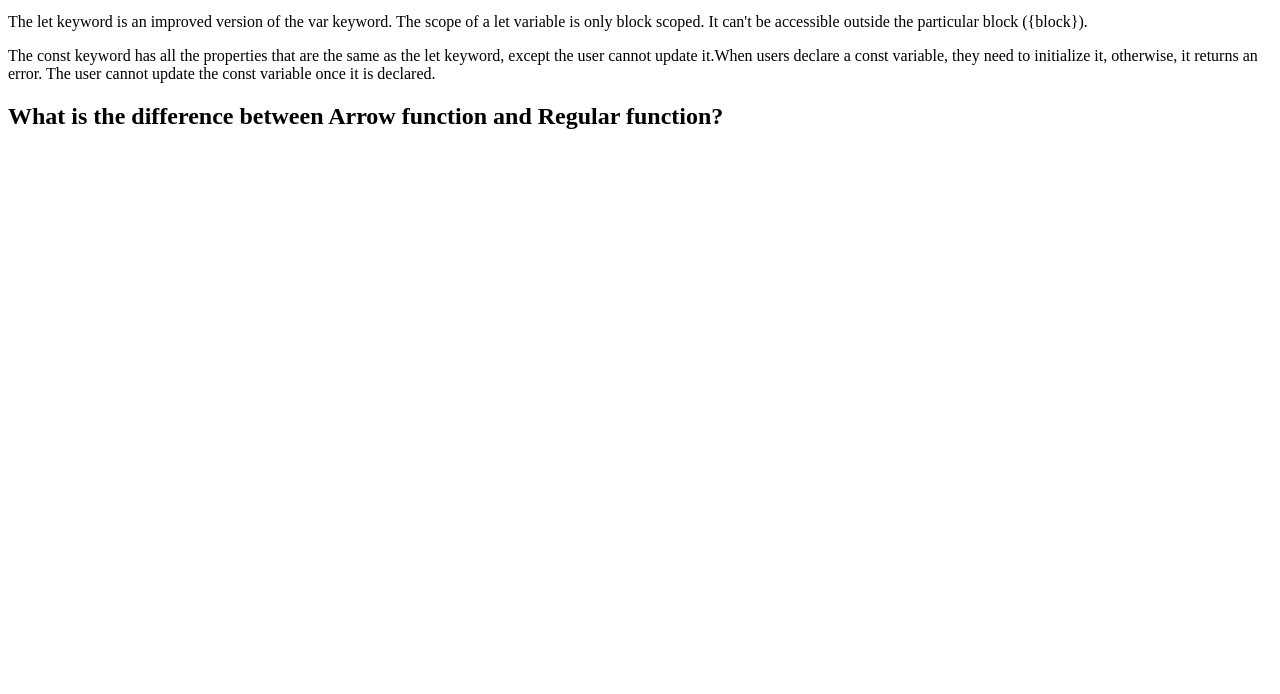
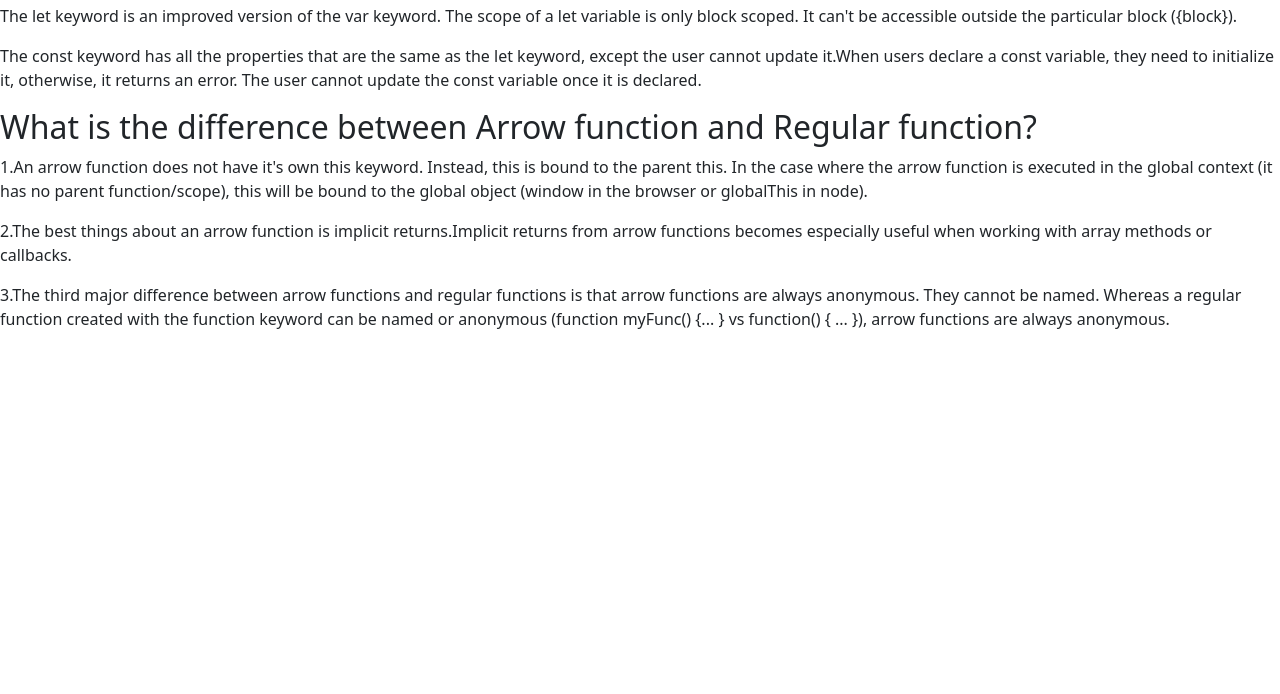
Before and after one commit to bhabna01/Influencer-News, a plain HTML site: page blog.html in a window 1280 px wide. Shown: the part 106-800 px from the top of the page. Drawn offline with nearby package versions, Linux system fonts and the light colour scheme.

Commit message:
5th commit

```diff
--- a/blog.html
+++ b/blog.html
@@ -6,6 +6,8 @@
     <meta http-equiv="X-UA-Compatible" content="IE=edge">
     <meta name="viewport" content="width=device-width, initial-scale=1.0">
     <title>Blog</title>
+    <link href="https://cdn.jsdelivr.net/npm/bootstrap@5.2.0/dist/css/bootstrap.min.css" rel="stylesheet"
+        integrity="sha384-gH2yIJqKdNHPEq0n4Mqa/HGKIhSkIHeL5AyhkYV8i59U5AR6csBvApHHNl/vI1Bx" crossorigin="anonymous">
 </head>
 
 <body>
@@ -25,9 +27,19 @@
     </div>
     <div>
         <h2>What is the difference between Arrow function and Regular function?</h2>
-        <p></p>
+        <p>1.An arrow function does not have it's own this keyword. Instead, this is bound to the parent this. In the
+            case
+            where the arrow function is executed in the global context (it has no parent function/scope), this will be
+            bound to the global object (window in the browser or globalThis in node).</p>
+        <p>2.The best things about an arrow function is implicit returns.Implicit returns from arrow functions becomes
+            especially useful when working with array methods or callbacks.</p>
+        <p>3.The third major difference between arrow functions and regular functions is that arrow functions are always
+            anonymous. They cannot be named. Whereas a regular function created with the function keyword can be named
+            or anonymous (function myFunc() {... } vs function() { ... }), arrow functions are always anonymous.</p>
     </div>
-
+    <script src="https://cdn.jsdelivr.net/npm/bootstrap@5.2.0/dist/js/bootstrap.bundle.min.js"
+        integrity="sha384-A3rJD856KowSb7dwlZdYEkO39Gagi7vIsF0jrRAoQmDKKtQBHUuLZ9AsSv4jD4Xa"
+        crossorigin="anonymous"></script>
 </body>
 
 </html>
```
Also changed, not shown: index.html (+1 -0 lines).
